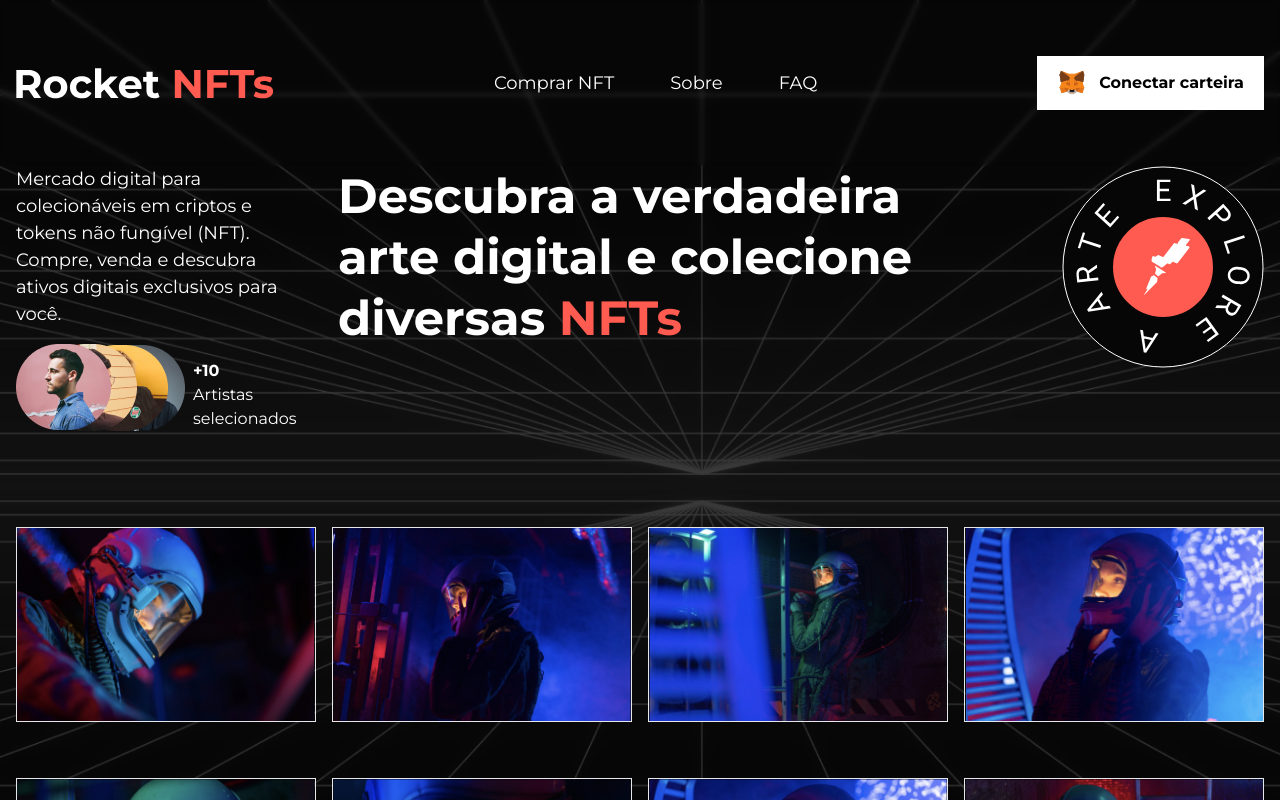
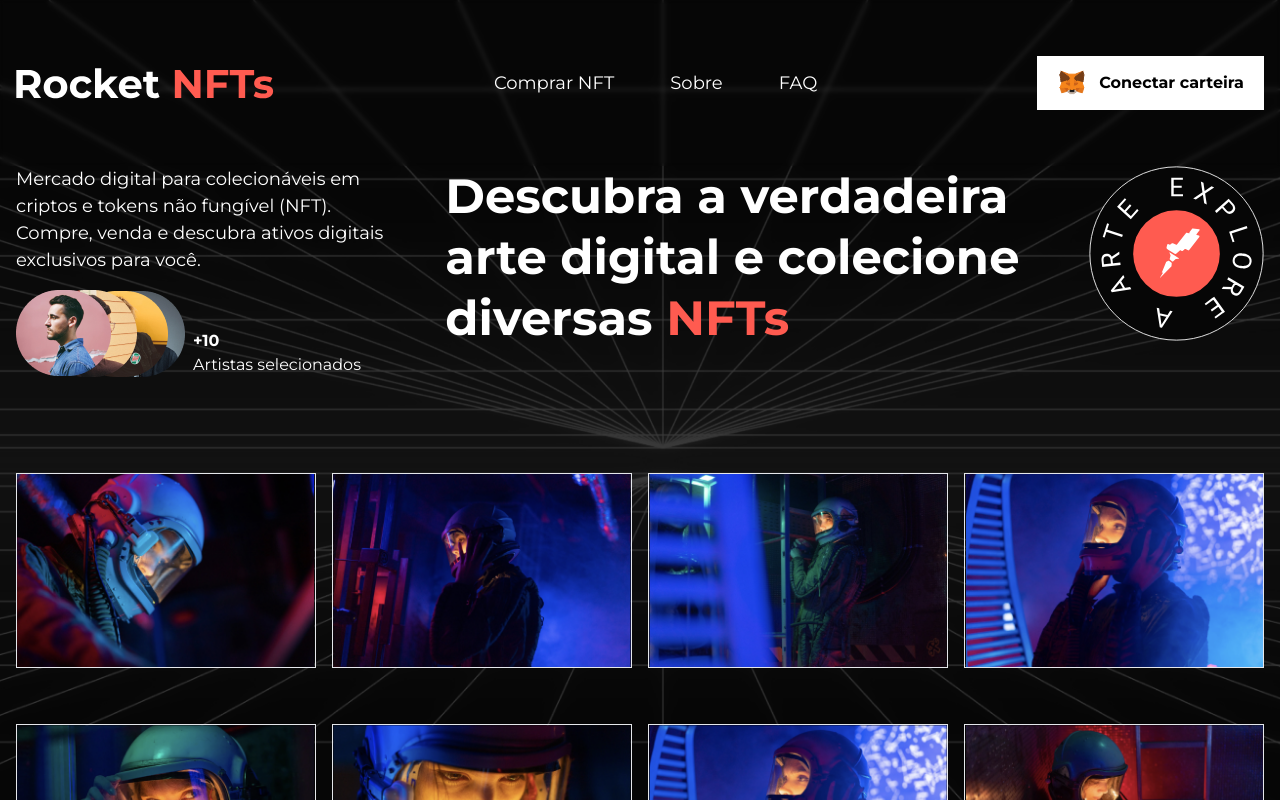
Before and after one commit to devsantosbruno/rocket-NFT, a React (Vite) app: page / in a window 1280 px wide. Shown: the top 800 px of the page. Built offline with nearby package versions, Linux system fonts and the light colour scheme.

Commit message:
feat: title spacements

```diff
--- a/src/App.tsx
+++ b/src/App.tsx
@@ -13,8 +13,8 @@ export function App() {
       <main>
         <section className="bg-nft bg-cover bg-no-repeat pt-[166px]">
           <div className="container px-4 mx-auto">
-            <div className="grid grid-cols-4 gap-10">
-              <div className="flex flex-col justify-between gap-4">
+            <div className="grid grid-cols-6 gap-10">
+              <div className="flex flex-col justify-between gap-4 col-span-2">
                 <p className="text-white text-[1.125rem]">
                   Mercado digital para colecionáveis em criptos e tokens não
                   fungível (NFT). Compre, venda e descubra ativos digitais
@@ -31,7 +31,7 @@ export function App() {
                 </div>
               </div>
 
-              <h1 className="text-white font-bold text-5xl leading-[3.8125rem] col-span-2">
+              <h1 className="text-white font-bold text-5xl leading-[3.8125rem] col-span-3">
                 Descubra a verdadeira arte digital e colecione diversas{" "}
                 <span className="text-[#FF5B50]">NFTs</span>
               </h1>
```
